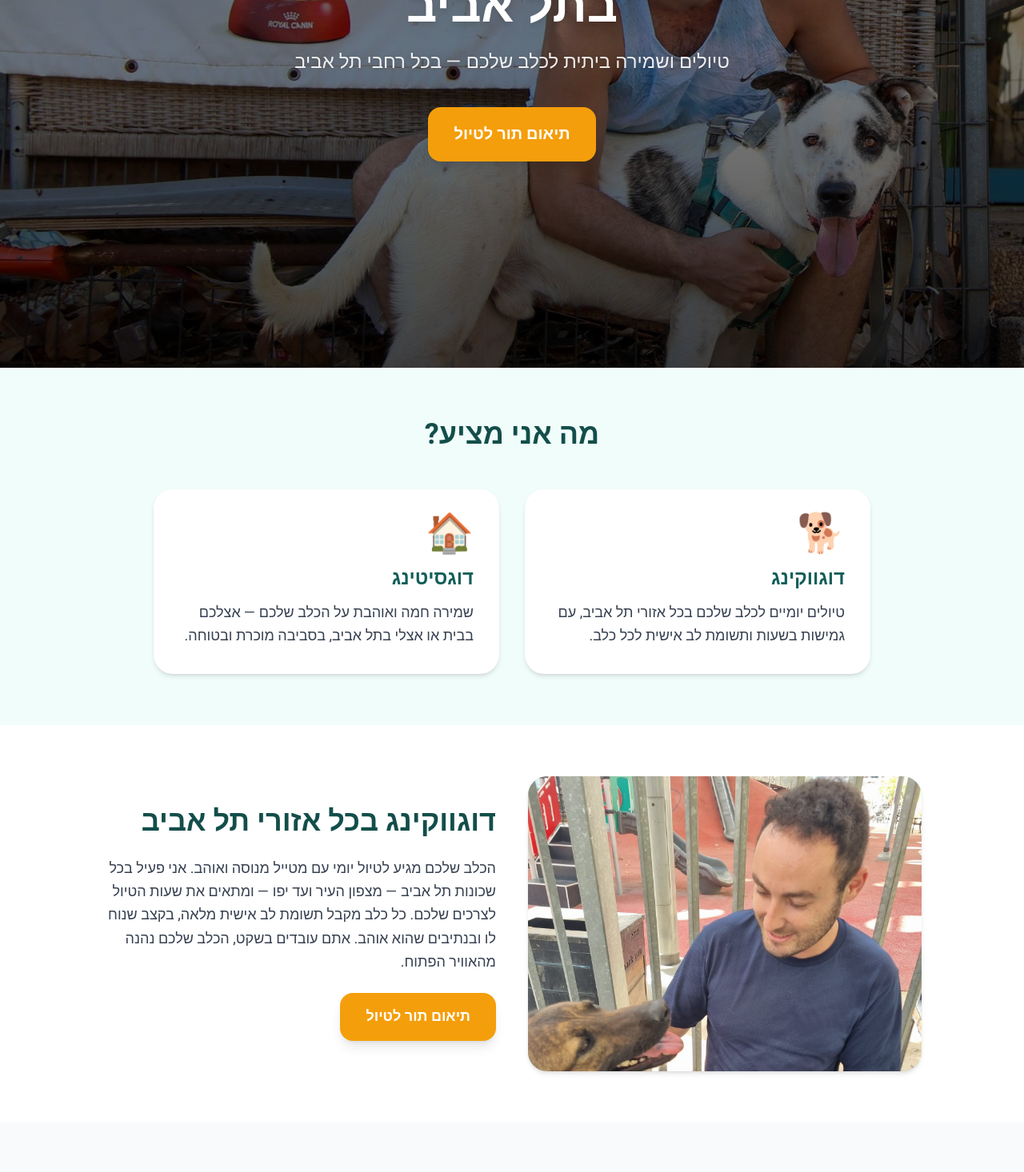
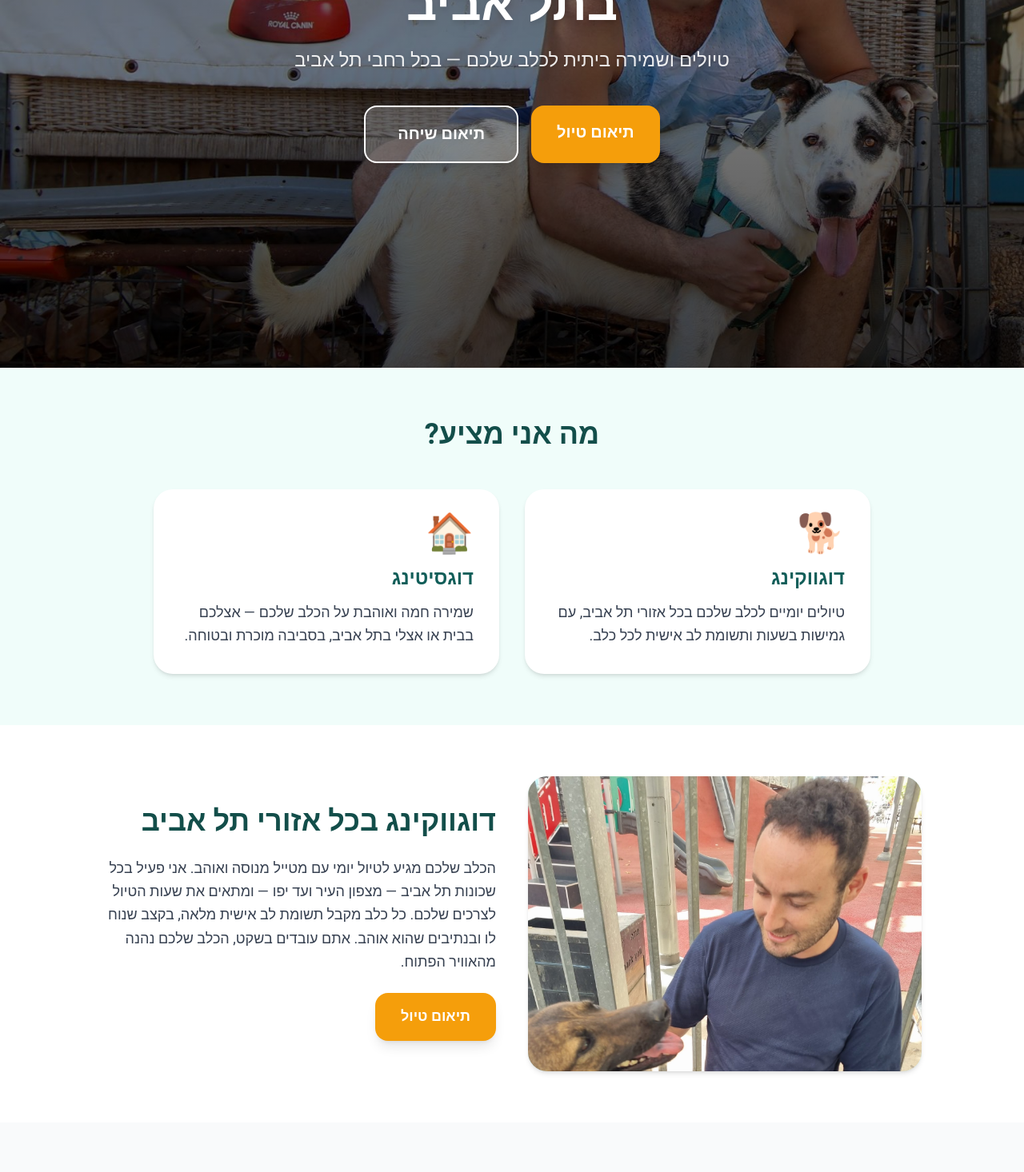
Before and after one commit to arkashaled/dogwalking, a Next.js app: page / in a window 1280 px wide. Shown: the part 340-1806 px from the top of the page at 80% size. Built offline with nearby package versions, Linux system fonts and the light colour scheme.

Commit message:
Add תיאום שיחה button to hero, rename CTA to תיאום טיול, remove copyright

```diff
--- a/components/Footer.tsx
+++ b/components/Footer.tsx
@@ -30,12 +30,7 @@ export default function Footer() {
         </div>
 
         {/* CTA */}
-        <CTAButton>תיאום תור לטיול</CTAButton>
-
-        {/* Copyright */}
-        <p className="text-gray-500 text-sm">
-          © 2026 דוגווקינג תל אביב. כל הזכויות שמורות.
-        </p>
+        <CTAButton>תיאום טיול</CTAButton>
       </div>
     </footer>
   );
--- a/components/Hero.tsx
+++ b/components/Hero.tsx
@@ -28,7 +28,17 @@ export default function Hero() {
         <p className="text-xl sm:text-2xl text-white/90 mb-10 leading-relaxed drop-shadow">
           טיולים ושמירה ביתית לכלב שלכם — בכל רחבי תל אביב
         </p>
-        <CTAButton className="text-xl px-10 py-5">תיאום תור לטיול</CTAButton>
+        <div className="flex flex-wrap justify-center gap-4">
+          <CTAButton className="text-xl px-10 py-5">תיאום טיול</CTAButton>
+          <a
+            href="https://wa.me/972547315598"
+            target="_blank"
+            rel="noopener noreferrer"
+            className="inline-block bg-white/20 hover:bg-white/30 border-2 border-white text-white font-bold text-xl px-10 py-5 rounded-2xl shadow-lg transition-colors duration-200"
+          >
+            תיאום שיחה
+          </a>
+        </div>
       </div>
     </section>
   );
--- a/components/ServiceSection.tsx
+++ b/components/ServiceSection.tsx
@@ -51,7 +51,7 @@ export default function ServiceSection({
             </h2>
             <p className="text-gray-700 text-lg leading-relaxed">{description}</p>
             <div>
-              <CTAButton>תיאום תור לטיול</CTAButton>
+              <CTAButton>תיאום טיול</CTAButton>
             </div>
           </div>
         </div>
```
